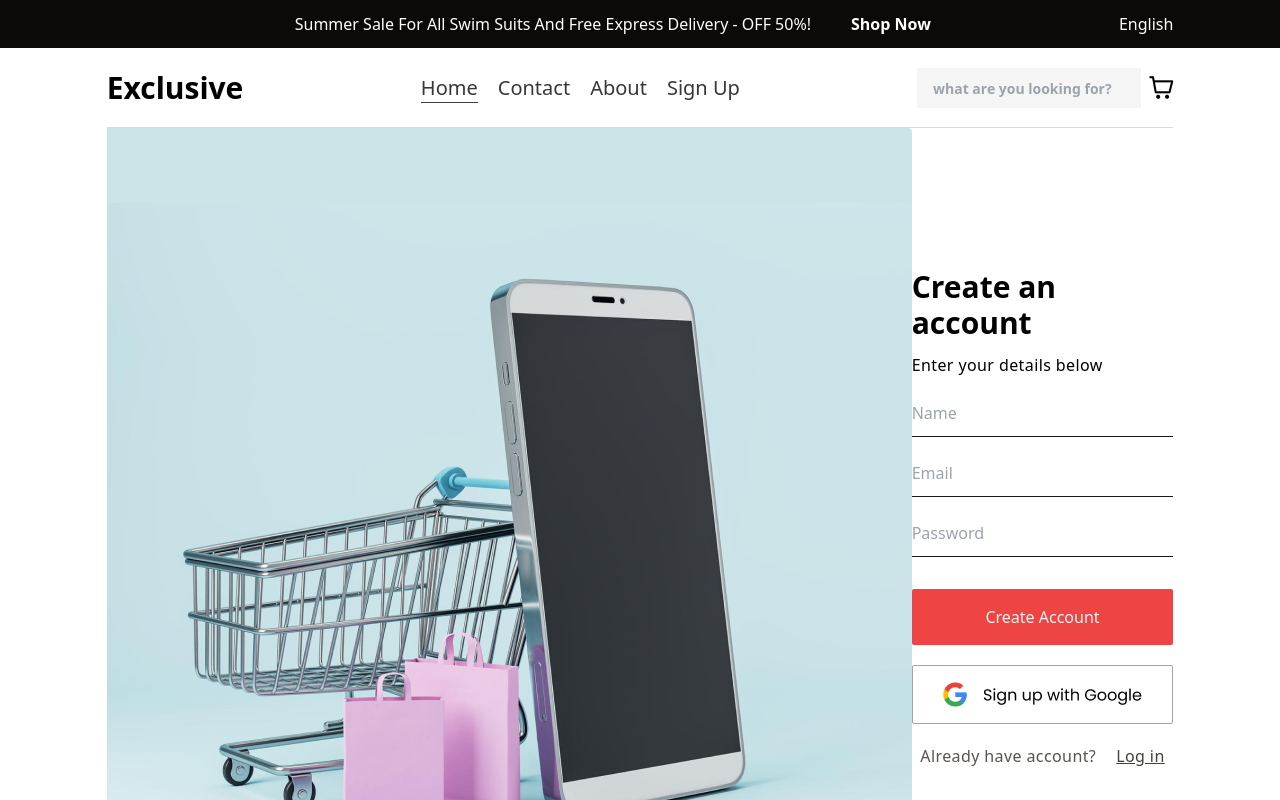
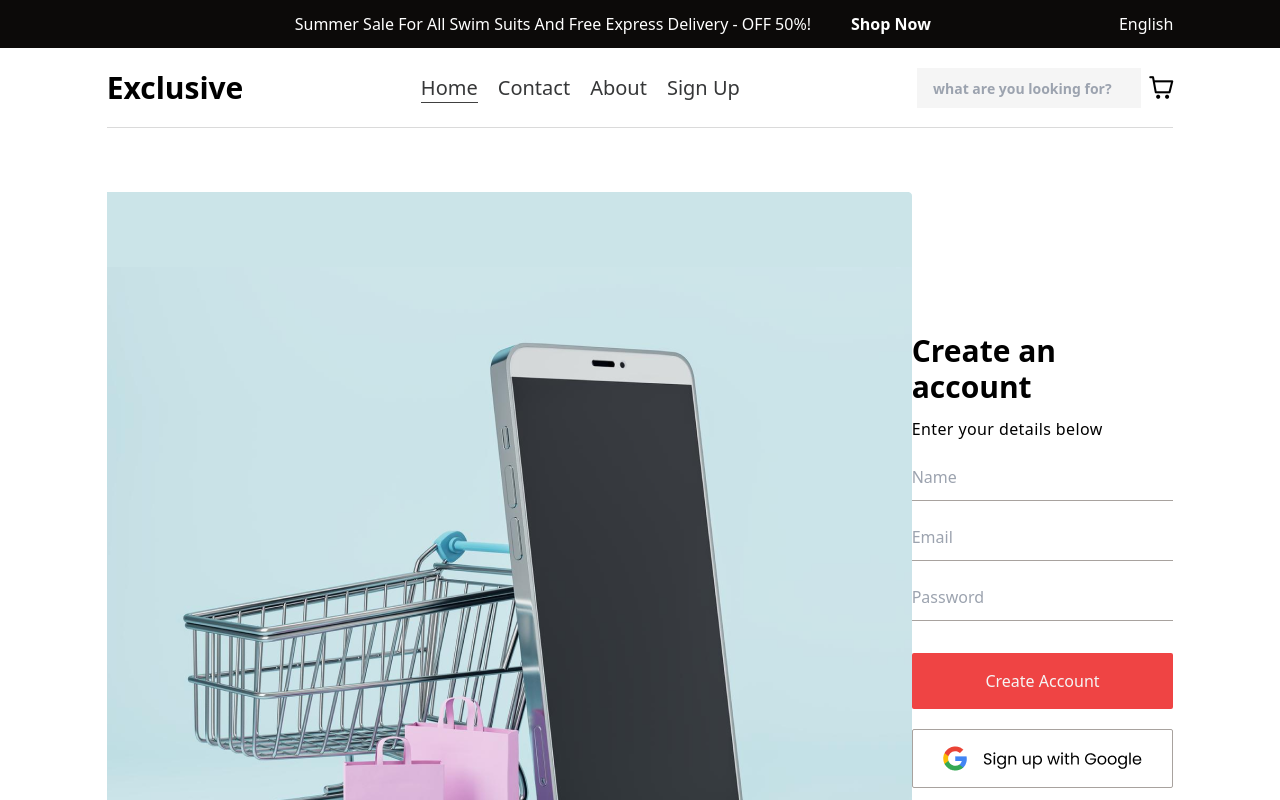
Before and after one commit to Tomo233/E-commerce, a React (Vite) app: page / in a window 1280 px wide. Shown: the top 800 px of the page. Built offline with nearby package versions, Linux system fonts and the light colour scheme; no server answers.

Commit message:
paddings added because of footer and header

```diff
--- a/src/pages/SignUp.jsx
+++ b/src/pages/SignUp.jsx
@@ -4,7 +4,7 @@ import google from "../assets/googleLogin.png";
 
 function SignUp() {
   return (
-    <section className="flex justify-between items-center">
+    <section className="flex justify-between items-center py-16">
       <img src={image} alt="" />
       <div className="grid gap-y-3 w-1/3">
         <h2 className="text-3xl font-semibold">Create an account</h2>
@@ -12,17 +12,17 @@ function SignUp() {
         <input
           type="text"
           placeholder="Name"
-          className="bg-transparent h-12 border-b border-stone-900 text-left outline-none"
+          className="bg-transparent h-12 border-b border-stone-400 text-left outline-none"
         />
         <input
           type="email"
           placeholder="Email"
-          className="bg-transparent h-12 border-b border-stone-900 text-left outline-none"
+          className="bg-transparent h-12 border-b border-stone-400 text-left outline-none"
         />
         <input
           type="password"
           placeholder="Password"
-          className="bg-transparent h-12 border-b border-stone-900 text-left outline-none"
+          className="bg-transparent h-12 border-b border-stone-400 text-left outline-none"
         />
         <button className="bg-red-500 py-4 mt-5 mb-2 rounded-sm text-stone-100 font-medium">
           Create Account
```
